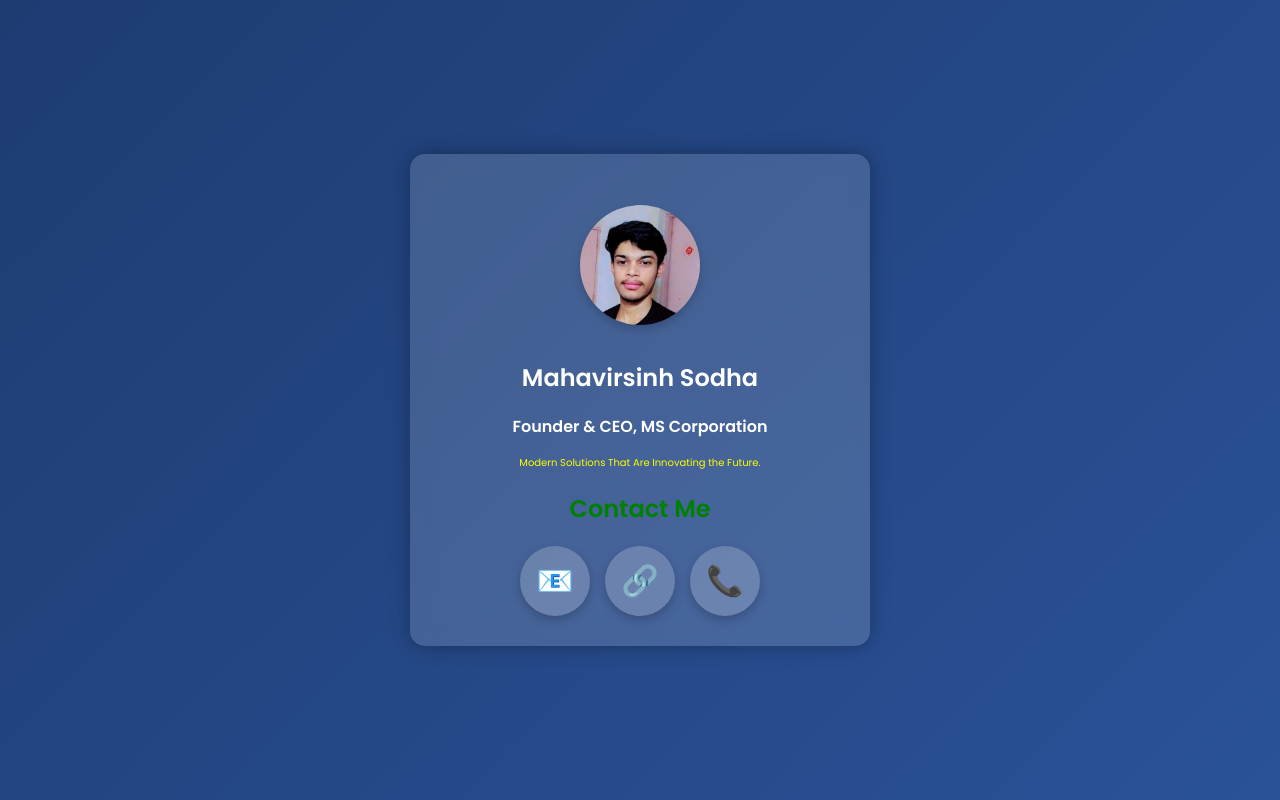
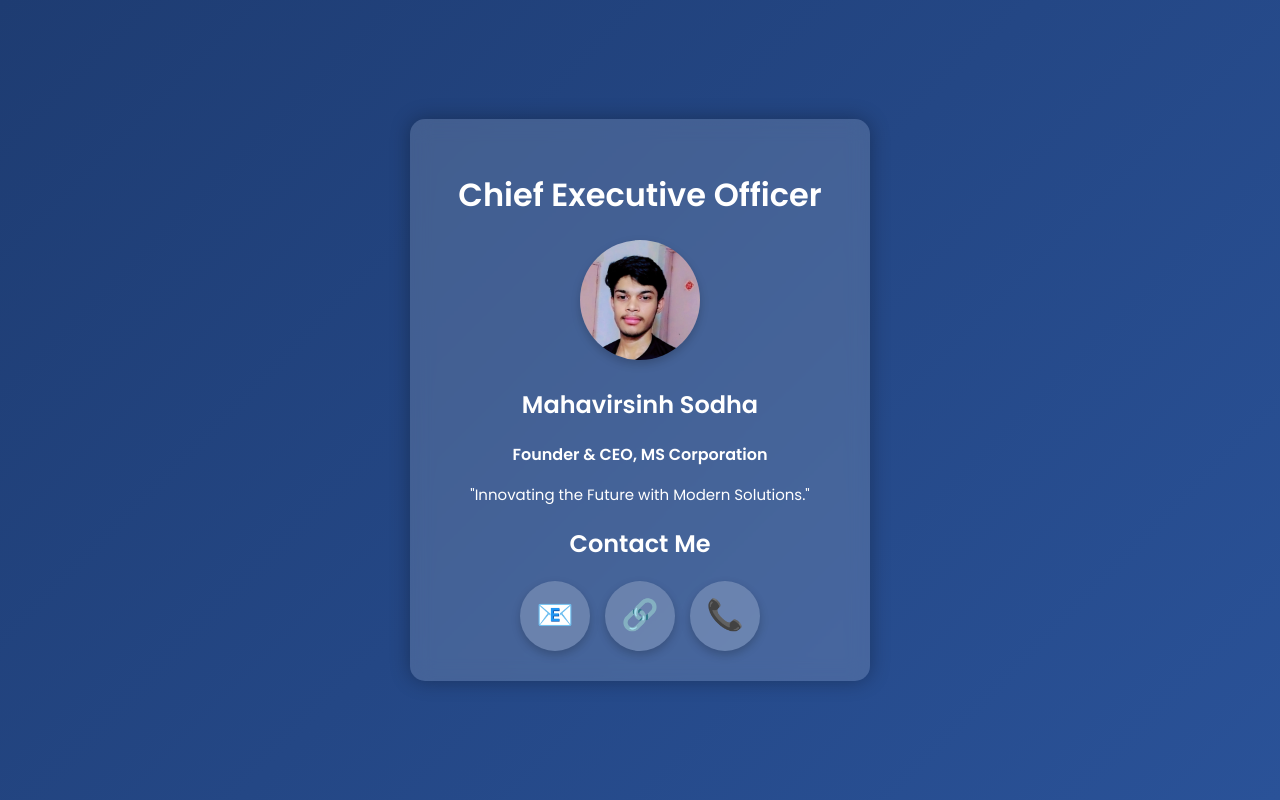
Before and after one commit to codewithms7777/codewithms7777.github.io, a plain HTML site: page index.html in a window 1280 px wide. Drawn offline with Linux system fonts and the light colour scheme.

Commit message:
Update index.html

```diff
--- a/index.html
+++ b/index.html
@@ -96,16 +96,16 @@
 <body>
     <div class="container">
         <header>
-            <h1 style="font-weight: bold; >MS Corporation</h1>
+            <h1 style="font-weight: bold;" >Chief Executive Officer</h1>
         </header>
         <section class="profile">
             <img src="profileimg.jpg" alt="Mahavirsinh Sodha" class="profile-image">
             <h2>Mahavirsinh Sodha</h2>
             <p style="font-weight: bold; color: white ;">Founder & CEO, MS Corporation</p>
-            <p style="font-size:10px; color: yellow;">Modern Solutions That Are Innovating the Future.</p>
+            <p style="font-size:15px; color: white;">"Innovating the Future with Modern Solutions."</p>
         </section>
         <section class="contact">
-            <h2 style="font-weight: bold; color: green;">Contact Me</h2>
+            <h2 style="font-weight: bold; color: white;">Contact Me</h2>
             <div class="icons">
                 <a href="mailto:mahavirsinhsodha777@outlook.com" class="icon">📧</a>
                 <a href="https://mscorp7.github.io/" class="icon">🔗</a>
```
